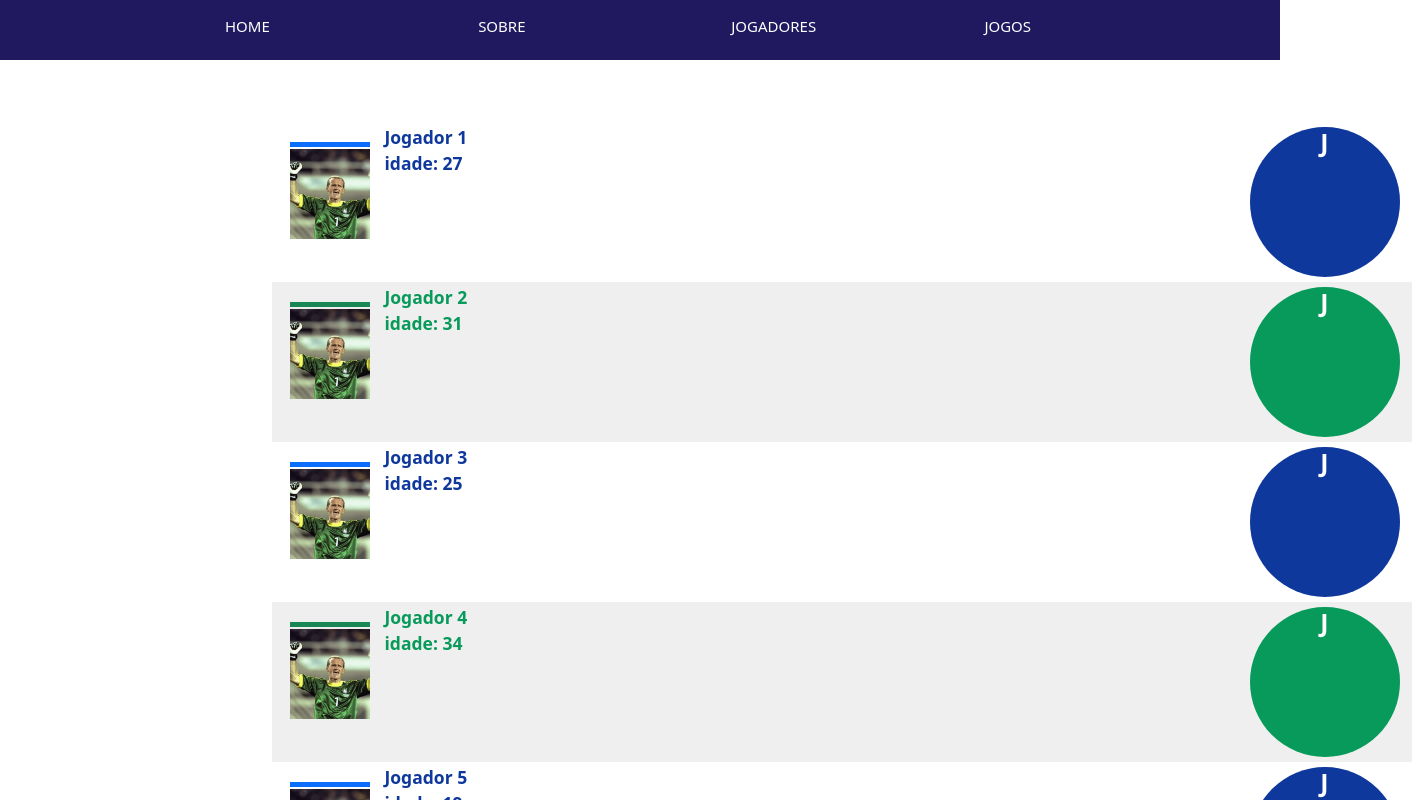
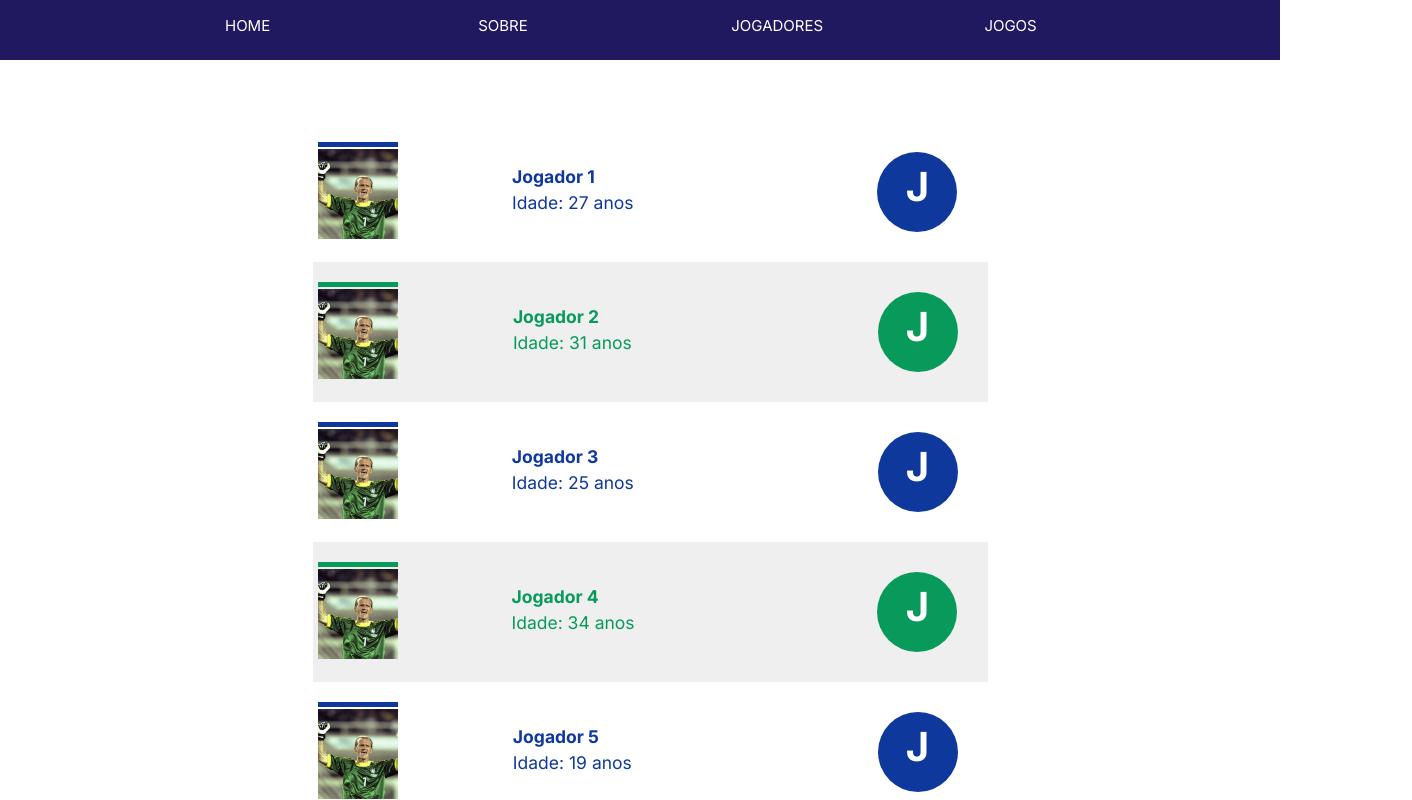
Before and after one commit to Nickolas161202/PS-2022-Grupo-9, a React (Create React App) app in the folder react/my-app/: page / in a window 1280 px wide. Shown: the top 800 px of the page, 1412 px wide, since content can reach past the window. Built offline with nearby package versions, Linux system fonts and the light colour scheme.

Commit message:
layout jogadores quase pronto

```diff
--- a/react/my-app/src/components/common/Player.css
+++ b/react/my-app/src/components/common/Player.css
@@ -1,7 +1,23 @@
-.img_jogador {
-    width: 80px;
-    height: 100px;
-    object-fit: cover;
+@import url('https://fonts.googleapis.com/css2?family=Inter:wght@100;200;300;400;700&display=swap');
+
+* {
+  font-size: 62.5%;
+  font-family: 'Inter', sans-serif;
+}
+
+.img_jogador_blue {
+    border-top: #0E389C;
+}
+
+.img_jogador_green {
+  border-top: #079A5A;
+}
+
+.img_jogador_blue, .img_jogador_green {
+  width: 80px;
+  height: 100px;
+  object-fit: cover;
+  border-top: 0.5rem solid;
 }
 
 .faixa_green {
@@ -27,14 +43,15 @@
   }
 
   .circle_blue, .circle_green {
-    width: 150px;
-    height: 150px;
-    /* line-height: 500px; */
+    margin-left: auto;
+    width: 80px;
+    height: 80px;
     border-radius: 50%;
+    display: flex;
+    justify-content: center;
+    text-align: center;
+    /* text-align: center; */
+    font-size: 4rem;
+    font-weight: 700;
     color: rgb(255, 255, 255);
-    text-align: center;
   }
-
-  .inicial {
-    text-align: center;
-  }
--- a/react/my-app/src/components/common/PlayerBlue.jsx
+++ b/react/my-app/src/components/common/PlayerBlue.jsx
@@ -4,26 +4,25 @@ import tafarellll from './imagens/tafarellll.jpg';
 const PlayerBlue = (props) =>{
 
     return(
-        <div>
-            <div className='container d-flex faixa_blue'>
-                <div className="p-3">
+        <div className='container'>
+            <div className='d-flex flex-row faixa_blue align-items-center'>
+                <div className='p-2 flex-fill'>
                     <div className='py-3'>
-                        <img className='img_jogador border-top border-5 border-primary py-1 mx-auto' src={tafarellll} alt="foto dos jogadores"/>
+                        <img className='img_jogador_blue py-1 mx-auto' src={tafarellll} alt="foto dos jogadores"/>
                     </div>
                 </div>
-                <div className="p-2 flex-grow-1 text-start justify-content-center">
+                <div className="p-2 flex-fill text-start justify-content-center">
                     <h6 className='fs-3 fw-bold'>Jogador {props.jogador}</h6>
-                    <h6 className='fs-3 fw-bold'>idade: {props.idade}</h6>
+                    <h6 className='fs-3'>Idade: {props.idade} anos</h6>
                 </div>
-                <div className="p-2">
-                    <div className='circle_blue align-middle'>
-                        <h1 className='inicial align-middle fw-bold'>{props.inicial}</h1>
+                <div className='p-2 flex-fill flex-row-reverse p-5'>
+                    <div className='p-2 circle_blue'>
+                        {props.inicial}
                     </div>
                 </div>
             </div>
         </div>
     )
-
 }
 
 export default PlayerBlue
--- a/react/my-app/src/components/common/PlayerGreen.jsx
+++ b/react/my-app/src/components/common/PlayerGreen.jsx
@@ -4,20 +4,20 @@ import tafarellll from './imagens/tafarellll.jpg';
 const PlayerGreen = (props) =>{
 
     return(
-        <div>
-            <div className='container d-flex faixa_green'>
-                <div className="p-3">
+        <div className='container'>
+            <div className='d-flex flex-row faixa_green align-items-center'>
+                <div className='p-2 flex-fill'>
                     <div className='py-3'>
-                        <img className='img_jogador border-top border-5 border-success py-1 mx-auto' src={tafarellll} alt="foto dos jogadores"/>
+                        <img className='img_jogador_green py-1 mx-auto' src={tafarellll} alt="foto dos jogadores"/>
                     </div>
                 </div>
-                <div className="p-2 flex-grow-1 text-start justify-content-center">
+                <div className="p-2 flex-fill text-start justify-content-center">
                     <h6 className='fs-3 fw-bold'>Jogador {props.jogador}</h6>
-                    <h6 className='fs-3 fw-bold'>idade: {props.idade}</h6>
+                    <h6 className='fs-3'>Idade: {props.idade} anos</h6>
                 </div>
-                <div className="p-2">
-                    <div className='circle_green align-middle'>
-                        <h1 className='inicial align-middle fw-bold inicial'>{props.inicial}</h1>
+                <div className='p-2 flex-fill flex-row-reverse p-5'>
+                    <div className='p-2 circle_green'>
+                        {props.inicial}
                     </div>
                 </div>
             </div>
--- a/react/my-app/src/components/common/footer/Footer.css
+++ b/react/my-app/src/components/common/footer/Footer.css
@@ -2,6 +2,7 @@
 
 * {
     font-size: 62.5%;
+    font-family: 'Inter', sans-serif;
 }
 
 footer {
--- a/react/my-app/src/components/common/navbar/Navbar.css
+++ b/react/my-app/src/components/common/navbar/Navbar.css
@@ -1,3 +1,5 @@
+@import url('https://fonts.googleapis.com/css2?family=Inter:wght@100;200;300;400;700&display=swap');
+
 .border_teste{
 	height: 60px;
 	padding-top: 7px;
--- a/react/my-app/src/screens/Atacantes.jsx
+++ b/react/my-app/src/screens/Atacantes.jsx
@@ -52,7 +52,6 @@ const Atacantes = () =>{
         inicial = "J"
         />
         </ol>
-
     </div>
     )
 }
--- a/react/my-app/src/screens/Goleiros.jsx
+++ b/react/my-app/src/screens/Goleiros.jsx
@@ -1,5 +1,5 @@
 import PlayerBlue from "../components/common/PlayerBlue"
-import React from "react"
+import PlayerGreen from "../components/common/PlayerGreen"
 
 const Goleiros = () =>{
  return(
```
Also changed, not shown: react/my-app/src/screens/MeioCampo.jsx (+6 -1 lines). Lines whose indentation alone changed are shown as unchanged.
